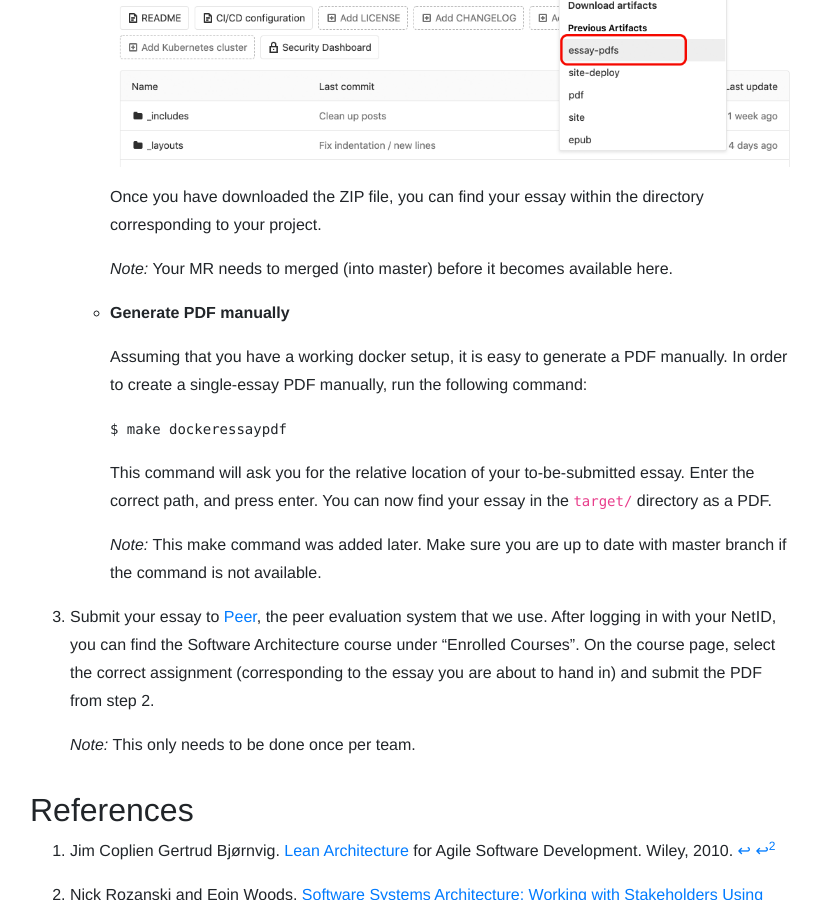
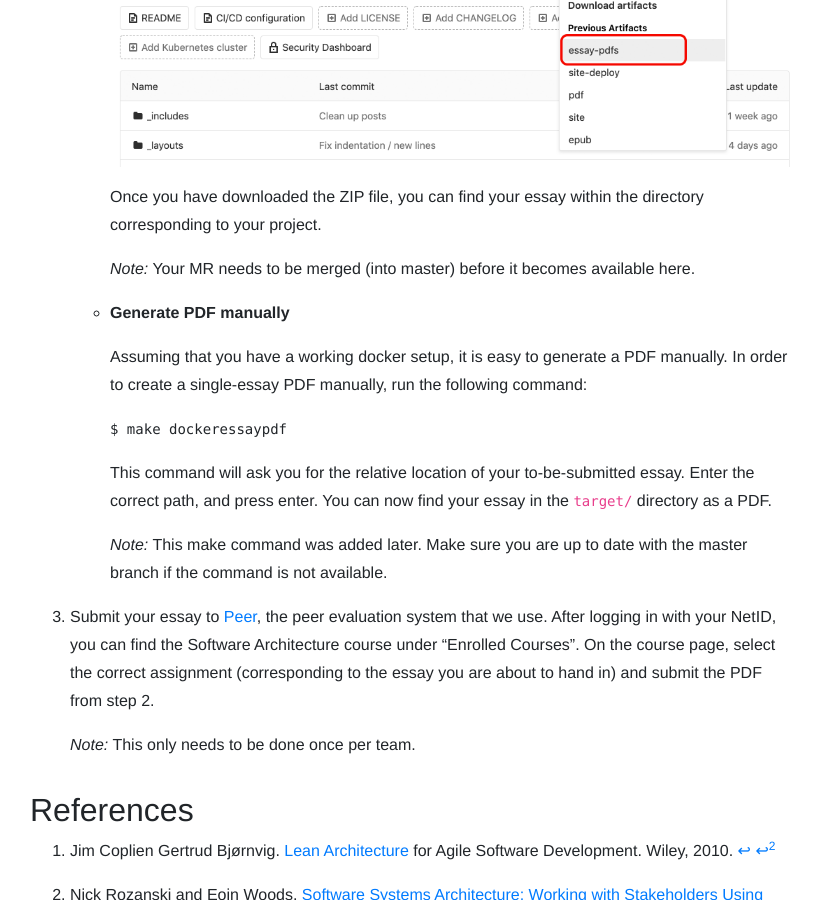
Before and after one commit to SERG-Delft/delftswa, a Jekyll site: the page built from 2020/assignment.md, in a window 1280 px wide and 900 px high, scrolled down 5790 px. Shown: the whole window, without its empty margins (226-1047 px from the left). Built offline with Jekyll 4.4.1, drawn with Linux system fonts in a browser that asks for light colours; some of the changed text lies outside the part shown.

Commit message:
Fix missing words

```diff
--- a/2020/assignment.md
+++ b/2020/assignment.md
@@ -184,7 +184,7 @@ Once you are ready to submit your essay, please follow the following steps:
 1.  Open a merge request on GitLab, and make sure that your team members review your changes.
     If everything looks good and everyone approves, you can merge your MR.
 
-    **Important note:** Your MR needs to merged for it to be considered submitted.
+    **Important note:** Your MR needs to be merged for it to be considered submitted.
 
 2.  To prepare your essay for peer reviews, a PDF, _containing only your new essay_, needs to be created.
     This can be done in two ways:
@@ -198,7 +198,7 @@ Once you are ready to submit your essay, please follow the following steps:
 
         Once you have downloaded the ZIP file, you can find your essay within the directory corresponding to your project.
 
-        _Note:_ Your MR needs to merged (into master) before it becomes available here.
+        _Note:_ Your MR needs to be merged (into master) before it becomes available here.
 
     *   **Generate PDF manually**
 
@@ -212,7 +212,7 @@ Once you are ready to submit your essay, please follow the following steps:
         You can now find your essay in the `target/` directory as a PDF.
 
         _Note:_ This make command was added later.
-        Make sure you are up to date with master branch if the command is not available.
+        Make sure you are up to date with the master branch if the command is not available.
 
 3.  Submit your essay to [Peer](https://peer.ewi.tudelft.nl/), the peer evaluation system that we use.
     After logging in with your NetID, you can find the Software Architecture course under "Enrolled Courses".
```
